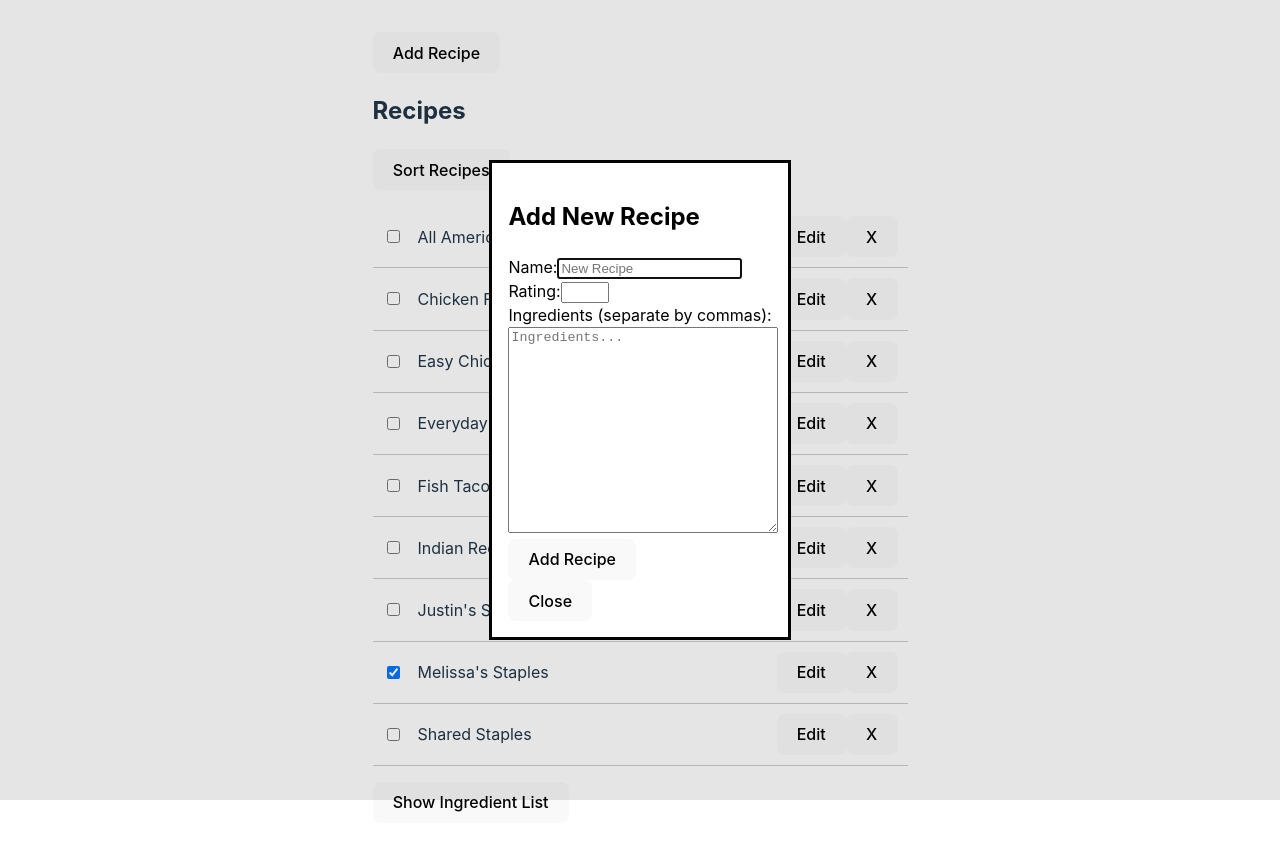
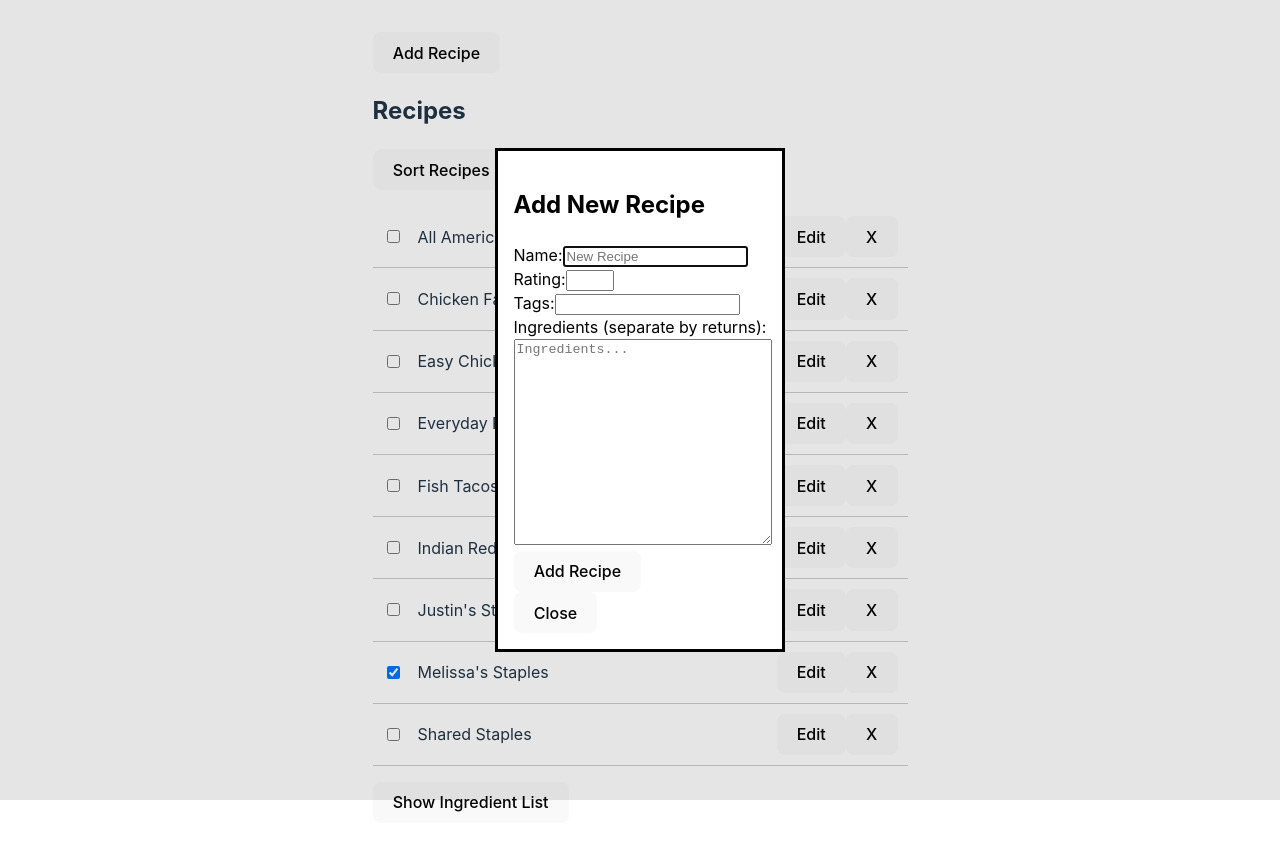
Before and after one commit to justinmcarlson/react-meal-plan-app, a React (Vite) app: page / in a window 1280 px wide. Both pictures are taken after a click on the button "Add Recipe". Shown: the top 850 px of the page. Built offline with nearby package versions, Linux system fonts and the light colour scheme.

Commit message:
Add recipe tags feature

```diff
--- a/src/Container/App.jsx
+++ b/src/Container/App.jsx
@@ -38,6 +38,7 @@ export default function App() {
 
   const [newRecipe, setNewRecipe] = useState({
     name: '',
+    tags: [],
     rating: '',
     ingredients: [],
     checked: false,
@@ -56,6 +57,7 @@ export default function App() {
   const handleNewRecipeSubmit = (event) => {
     event.preventDefault(); // Validate required fields (optional, but recommended)
     newRecipe.ingredients = newRecipe.ingredients.split(/\r?\n/);
+    newRecipe.tags = newRecipe.tags.split(',');
     const requiredFields = ['name', 'ingredients'];
     const isEmpty = requiredFields.some((field) => !newRecipe[field]);
     if (isEmpty) {
@@ -101,14 +103,16 @@ export default function App() {
     }));
   };
 
-  const handleEditRecipe = ({ id, name, rating, ingredients, checked, imageURL }) => {
-    console.log(id, name, rating, ingredients, checked, imageURL);
+  const handleEditRecipe = ({ id, name, rating, tags, ingredients, checked, imageURL }) => {
+    console.log(id, name, rating, tags, ingredients, checked, imageURL);
     const lineBreakIngredients = ingredients.join('\n');
+    // const joinedIngredients = tags.join(',');
     setEditRecipe((prevRecipe) => ({
       ...prevRecipe,
       id,
       name,
       rating,
+      tags,
       ingredients: lineBreakIngredients,
       checked,
       imageURL,
@@ -120,11 +124,13 @@ export default function App() {
     event.preventDefault();
     console.log(editRecipe);
     const ingredientsArray = editRecipe.ingredients.split(/\r?\n/);
+    const tagsArray = editRecipe.tags.split(',');
     console.log(ingredientsArray);
     // Find the recipe to update in allRecipes
     const updatedRecipes = allRecipes.map((recipe) => {
       if (recipe.id === editRecipe.id) {
         editRecipe.ingredients = ingredientsArray;
+        editRecipe.tags = tagsArray;
         return editRecipe;
       } else {
         return recipe;
--- a/src/Presentational/EditRecipe.jsx
+++ b/src/Presentational/EditRecipe.jsx
@@ -29,6 +29,13 @@ export default function EditRecipe({
           value={editRecipe.rating || ''}
           onChange={handleEditRecipeChange}
           />
+          <br />
+          <label htmlFor="tags">Tags:</label>
+          <input
+            name="tags"
+            value={editRecipe.tags || ""}
+            onChange={handleEditRecipeChange}
+          />
         <br />
         <label htmlFor="ingredients">Ingredients (one per line):</label>
         <br />
--- a/src/Presentational/NewRecipe.jsx
+++ b/src/Presentational/NewRecipe.jsx
@@ -31,7 +31,14 @@ export default function NewRecipe({
             onChange={handleNewRecipeChange}
           />
           <br />
-          <label htmlFor="ingredients">Ingredients (separate by commas):</label>
+          <label htmlFor="tags">Tags:</label>
+          <input
+            name="tags"
+            value={newRecipe.tags || ""}
+            onChange={handleNewRecipeChange}
+          />
+          <br />
+          <label htmlFor="ingredients">Ingredients (separate by returns):</label>
           <br />
           <textarea
             name="ingredients"
--- a/src/Presentational/RecipeList.jsx
+++ b/src/Presentational/RecipeList.jsx
@@ -25,7 +25,9 @@ export default function RecipeList({
               {recipe.rating &&
               <span className={styles.recipeRating}>{recipe.rating}⭐</span>
               }
-
+              {recipe.tags.map((tag) => (
+                <span key={tag} className={styles.recipeTags}>{tag} </span>
+              ))}
               <button onClick={() => handleEditRecipe(recipe)}>Edit</button>
               <button onClick={() => handleDelete(recipe.id)}>X</button>
             </span>
--- a/src/assets/data.json
+++ b/src/assets/data.json
@@ -2,6 +2,7 @@
   {
     "id": 10,
     "name": "Melissa's Staples",
+    "tags": [],
     "ingredients": [
       "🥛 Almond Milk",
       "🍦 Non-dairy Icecream",
@@ -14,6 +15,7 @@
   {
     "id": 1,
     "name": "Justin's Staples",
+    "tags": [],
     "ingredients": [
       "Aldi Chicken Thighs Family Pack",
       "Aldi Bone-in Pork Chops",
@@ -29,6 +31,7 @@
   {
     "id": 2,
     "name": "Shared Staples",
+    "tags": [],
     "ingredients": ["🧅 Onions", "🥕 Carrots", "🥬 Celery", ""],
     "checked": false,
     "imageURL": "test"
@@ -37,6 +40,7 @@
     "id": 3,
     "name": "Chicken Fajitas",
     "rating": 5,
+    "tags": ["Quick","Mexican"],
     "ingredients": [
       "🐔 1 pound boneless, skinless chicken breasts, trimmed",
       "🧂 Salt and pepper",
@@ -57,6 +61,7 @@
     "id": 4,
     "name": "All American Beef Chili (ATK)",
     "rating": 4,
+    "tags": [],
     "ingredients": [
       "🍾 2 tablespoons vegetable oil",
       "🧅 2 onions, chopped",
@@ -78,6 +83,7 @@
     "id": 5,
     "name": "Fish Tacos (Natashas Kitchen)",
     "rating": 5,
+    "tags": [],
     "ingredients": [
       "🌯 24 small white corn tortillas",
       "🐟 1 1/2 lb tilapia",
@@ -107,6 +113,7 @@
     "id": 6,
     "name": "Everyday Pad Thai (ATK YouTube)",
     "rating": 5,
+    "tags": [],
     "ingredients": [
       "🍾 1.3 cup white vinegar",
       "🌶 1 Serrano chili",
@@ -138,6 +145,7 @@
     "id": 7,
     "name": "Indian Red Lentil Dahl (biancazapatka!)",
     "rating": 3,
+    "tags": [],
     "ingredients": [
       "🥥 1-2 tbsp coconut oil or other neutral oil for frying",
       "🧅 2 onions chopped",
@@ -167,6 +175,7 @@
     "id": 8,
     "name": "Easy Chicken Enchiladas (ATK)",
     "rating": 4,
+    "tags": [],
     "ingredients": [
       "🐔 3 cups shredded cooked chicken (1½ pounds)",
       "🧀 12 ounces sharp cheddar cheese, shredded (3 cups)",
```
